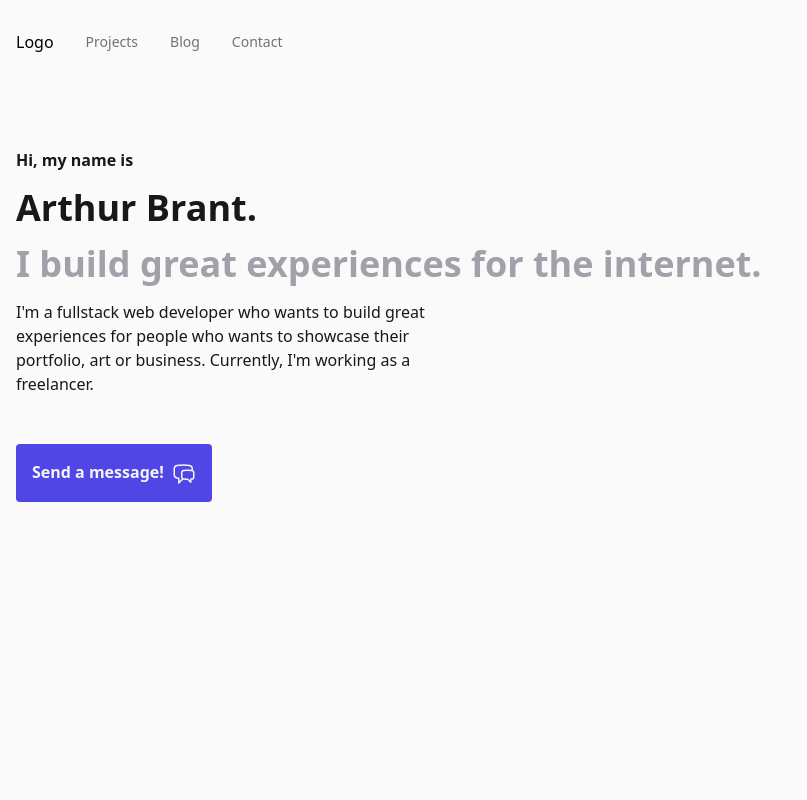
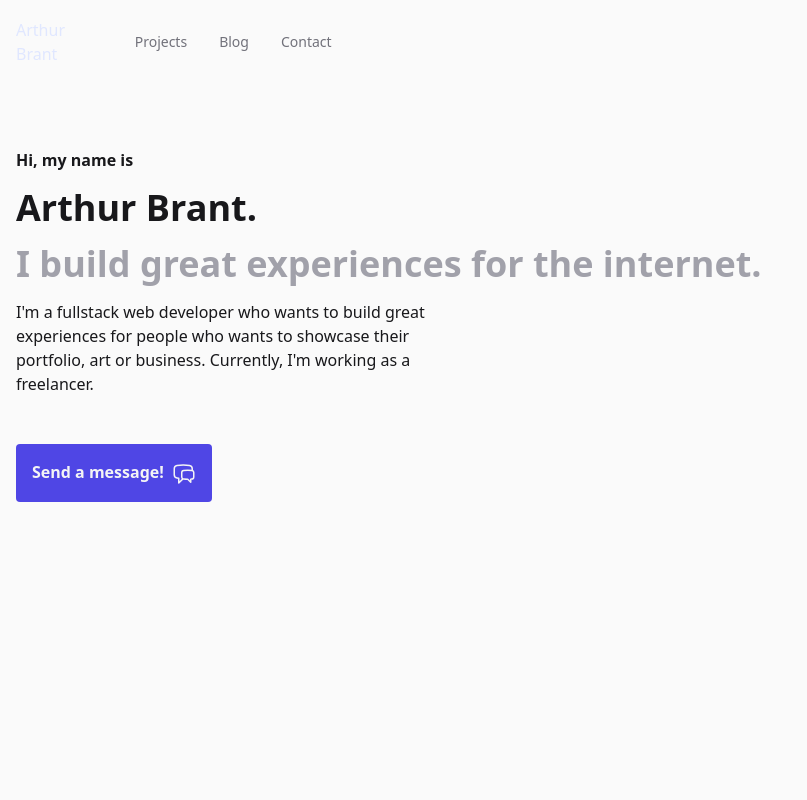
Before and after one commit to brantac/brantac.github.io, a Nuxt app: page / in a window 1280 px wide. Shown: the top 800 px of the page, without its empty margins (0-807 px from the left). Built offline with nearby package versions, Linux system fonts and the light colour scheme.

Commit message:
add name to logo placeholder

```diff
--- a/components/Nav.vue
+++ b/components/Nav.vue
@@ -4,7 +4,7 @@
         md:justify-start items-center
         p-4"
     >
-        <div>Logo</div>
+        <div><span class="text-indigo-100">Arthur Brant</span></div>
         <!-- Mobile nav -->
         <div
             class="flex flex-col fixed z-10 md:z-0
```
